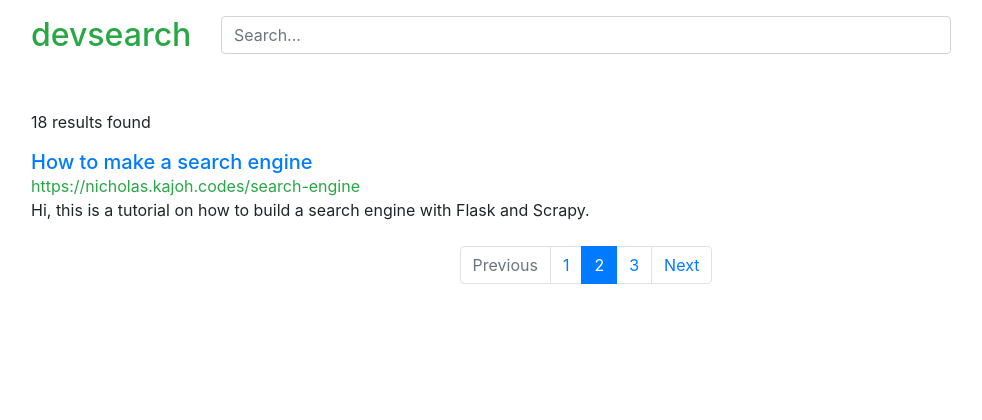
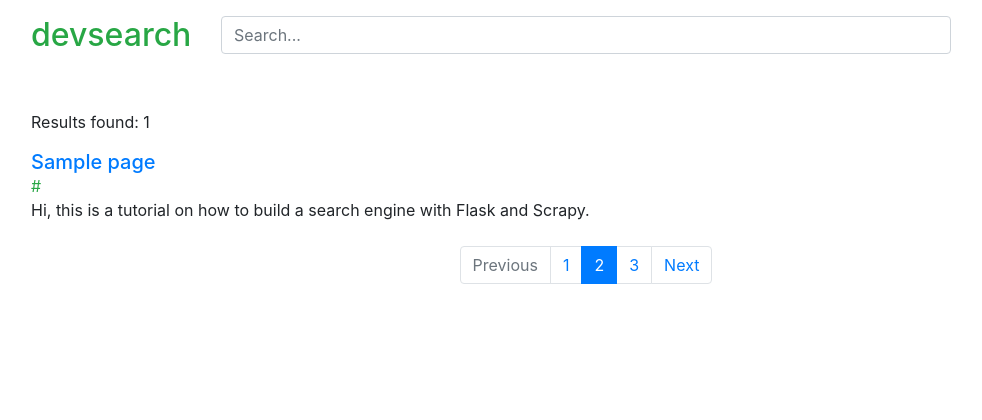
Before and after one commit to nicholaskajoh/devsearch, a Flask app: template devsearch/templates/search.html in a window 1280 px wide. Shown: the top 420 px of the page, without its empty margins (54-1036 px from the left). Run offline with Flask 2, Linux system fonts and the light colour scheme; the template is opened without the code that fills it: most values are stand-ins (such as "Sample title", 1, 10 or a date in 2020); parts of the project's set-up code (start-up, migrations or seed data) failed here and were passed over; some libraries are stand-ins or nearby versions.

Commit message:
add search

```diff
--- a/devsearch/templates/search.html
+++ b/devsearch/templates/search.html
@@ -4,28 +4,36 @@
   <div class="container">
     <div class="row mt-3">
       <div class="col-md-2">
-        <h2 class="text-success">devsearch</h2>
+        <h2>
+          <a class="text-success" href="/">devsearch</a>
+        </h2>
       </div>
       <div class="col-md-8">
-        <input
-          class="form-control"
-          type="text"
-          placeholder="Search..."
-          name="q">
+        <form method="get" action="/search">
+          <input
+            class="form-control"
+            type="text"
+            placeholder="Search..."
+            name="q"
+            value="{% if q %}{{ q }}{% endif %}">
+        </form>
       </div>
     </div>
 
+    {% if pages %}
     <div class="row mt-5">
       <div class="col">
-        <p>18 results found</p>
+        <p>Results found: {{ pages|length }}</p>
 
+        {% for page in pages %}
         <div>
           <h5 class="text-primary mb-0">
-            <a href="#">How to make a search engine</a>
+            <a href="{{ page.url }}">{{ page.title }}</a>
           </h5>
-          <p class="text-success mb-0">https://nicholas.kajoh.codes/search-engine</p>
+          <p class="text-success mb-0">{{ page.url }}</p>
           <p class="mb-4">Hi, this is a tutorial on how to build a search engine with Flask and Scrapy.</p>
         </div>
+        {% endfor %}
       </div>
     </div>
 
@@ -40,5 +48,6 @@
         </ul>
       </nav>
     </div>
+    {% endif %}
   </div>
 {% endblock %}
--- a/devsearch/views.py
+++ b/devsearch/views.py
@@ -1,5 +1,7 @@
 from devsearch import app
-from flask import render_template
+from flask import render_template, request
+from devsearch.models import *
+import re
 
 
 @app.route('/')
@@ -9,4 +11,37 @@ def index():
 
 @app.route('/search')
 def search():
-    return render_template('search.html', title='Search results...')
+    q = request.args.get('q', default=None)
+    results = None
+    if q != None and q.strip() != '':
+        q = re.sub(' +', ' ', q)
+        words = q.lower().split()
+        pipeline = [
+            {'$match': {'word': {'$in': words}}},
+            {'$lookup': {
+                'from': 'page',
+                'localField': 'page',
+                'foreignField': '_id',
+                'as': 'page',
+            }},
+            {'$unwind': '$page'},
+            {'$project': {
+                'page': 1,
+                'score': {
+                    '$sum': [
+                        {'$multiply': ['$page.pagerank', 0.3]},
+                        {'$multiply': ['$tf', '$idf', 0.7]},
+                    ],
+                },
+            }},
+            {'$sort': {'score': -1}},
+            {'$group': {'_id': None, 'pages': {'$addToSet': '$page'}}},
+        ]
+        result = list(Index.objects.aggregate(*pipeline))[0]
+
+    return render_template(
+        'search.html',
+        title='Search pages...',
+        q=q,
+        pages=result['pages'],
+    )
```
